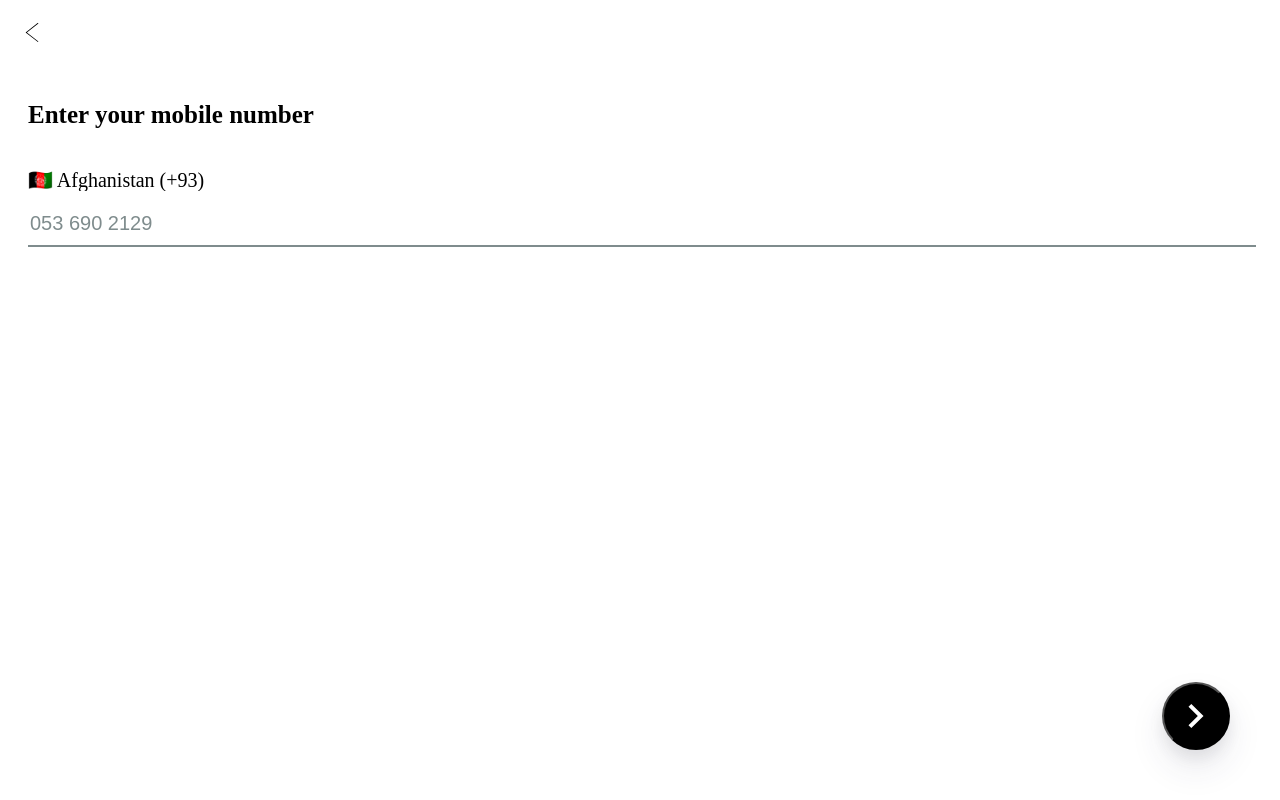
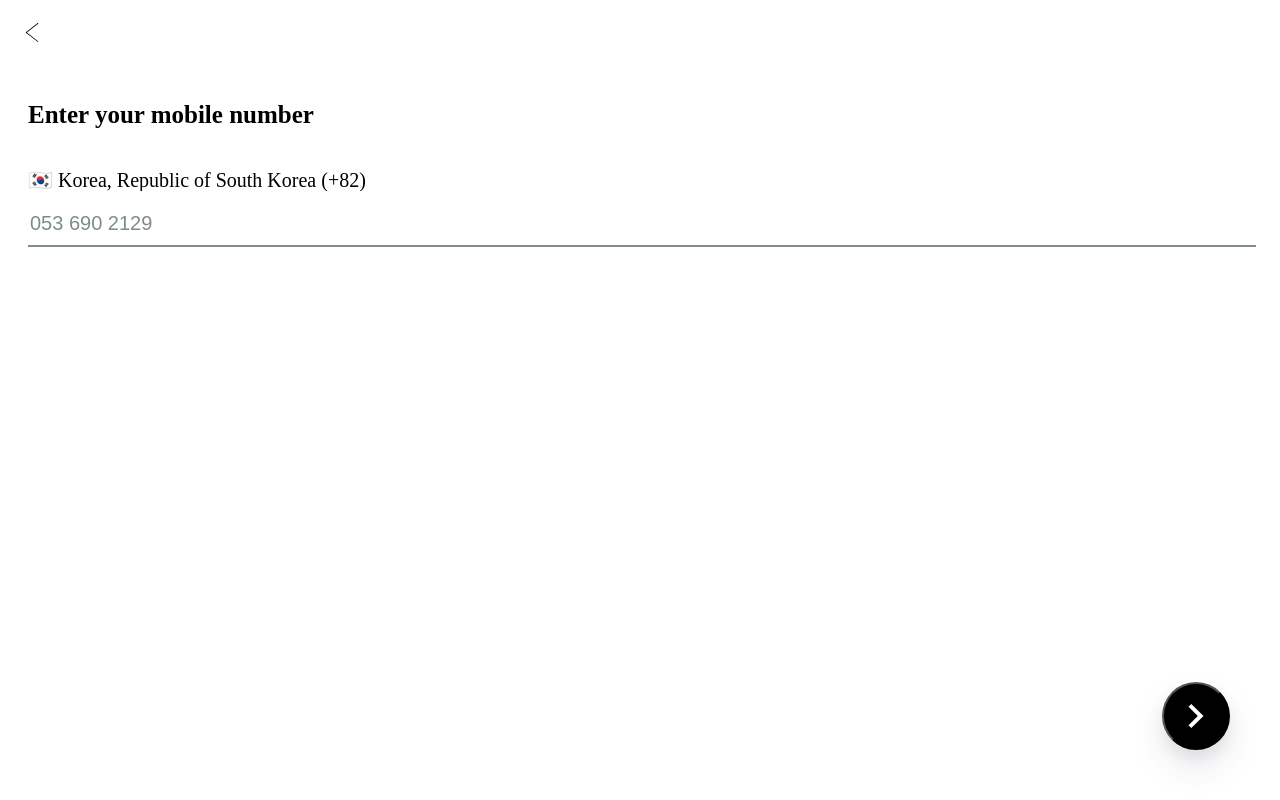
Before and after one commit to tonysangyeop/nuber-client, a React (Create React App) app: page /phone-login in a window 1280 px wide. Built offline with nearby package versions, Linux system fonts and the light colour scheme; the HTML template or start-up script is replaced by a standard one.

Commit message:
Inputs and Typescript part One

```diff
--- a/package.json
+++ b/package.json
@@ -3,6 +3,7 @@
   "version": "0.1.0",
   "private": true,
   "dependencies": {
+    "@types/prop-types": "^15.5.8",
     "@types/react-router-dom": "^4.3.1",
     "apollo-boost": "^0.1.23",
     "graphql": "^14.0.2",
--- a/src/Components/Input/Input.tsx
+++ b/src/Components/Input/Input.tsx
@@ -22,6 +22,25 @@
   }
 `;
 
-const Input = ({ placeholder }) => <Container placeholder={placeholder} />;
+interface IProps {
+  placeholder?: string;
+  type?: string;
+  required?: boolean;
+  value: string;
+}
+
+const Input: React.SFC<IProps> = ({
+  placeholder = "",
+  type = "text",
+  required = true,
+  value
+}) => (
+    <Container
+      type={type}
+      required={required}
+      value={value}
+      placeholder={placeholder}
+    />
+  );
 
 export default Input;
--- a/src/Routes/PhoneLogin/PhoneLoginContainer.tsx
+++ b/src/Routes/PhoneLogin/PhoneLoginContainer.tsx
@@ -1,9 +1,25 @@
 import React from "react";
+import { RouteComponentProps } from 'react-router-dom';
 import PhoneLoginPresenter from "./PhoneLoginPresenter";
 
-class PhoneLoginContainer extends React.Component {
+interface IState{
+    countryCode: string;
+    phoneNumber: string;
+}
+
+class PhoneLoginContainer extends React.Component<
+    RouteComponentProps<any>,
+    IState
+    > {
+
+    public state = {
+        countryCode: "+82",
+        phoneNumber: ""
+    }
+
     public render() {
-        return <PhoneLoginPresenter />;
+        const { countryCode, phoneNumber } = this.state;
+        return <PhoneLoginPresenter countryCode={countryCode} phoneNumber={phoneNumber} />;
     }
 }
 
--- a/src/Routes/PhoneLogin/PhoneLoginPresenter.tsx
+++ b/src/Routes/PhoneLogin/PhoneLoginPresenter.tsx
@@ -1,3 +1,4 @@
+import PropTypes from "prop-types";
 import React from "react";
 import Helmet from "react-helmet";
 import BackArrow from "../../Components/BackArrow";
@@ -53,14 +54,19 @@
   cursor: pointer;
 `;
 
-const PhoneLoginPresenter = () => (
+interface IProps{
+    countryCode: string;
+    phoneNumber: string;
+}
+
+const PhoneLoginPresenter: React.SFC<IProps> = ({countryCode, phoneNumber}) => (
     <Container>
         <Helmet>
             <title>Phone Login | Number</title>
         </Helmet>
         <BackArrowExtended backTo={"/"} />
         <Title>Enter your mobile number</Title>
-        <CountrySelect>
+        <CountrySelect value={countryCode}>
             {countries.map((country, index) => (
                 <CountryOption key={index} value={country.dial_code}>
                     {country.flag} {country.name} ({country.dial_code})
@@ -68,7 +74,7 @@
             ))}
         </CountrySelect>
         <Form>
-            <Input placeholder={"053 690 2129"} />
+            <Input placeholder={"053 690 2129"} value={phoneNumber} />
             <Button>
                 <svg
                     xmlns="http://www.w3.org/2000/svg"
@@ -84,4 +90,10 @@
     </Container>
 );
 
+PhoneLoginPresenter.propTypes = {
+    countryCode: PropTypes.string.isRequired,
+    phoneNumber: PropTypes.string.isRequired
+
+}
+
 export default PhoneLoginPresenter;
```
Also changed, not shown: 1 other file (tests, documents, lock files or other folders).
